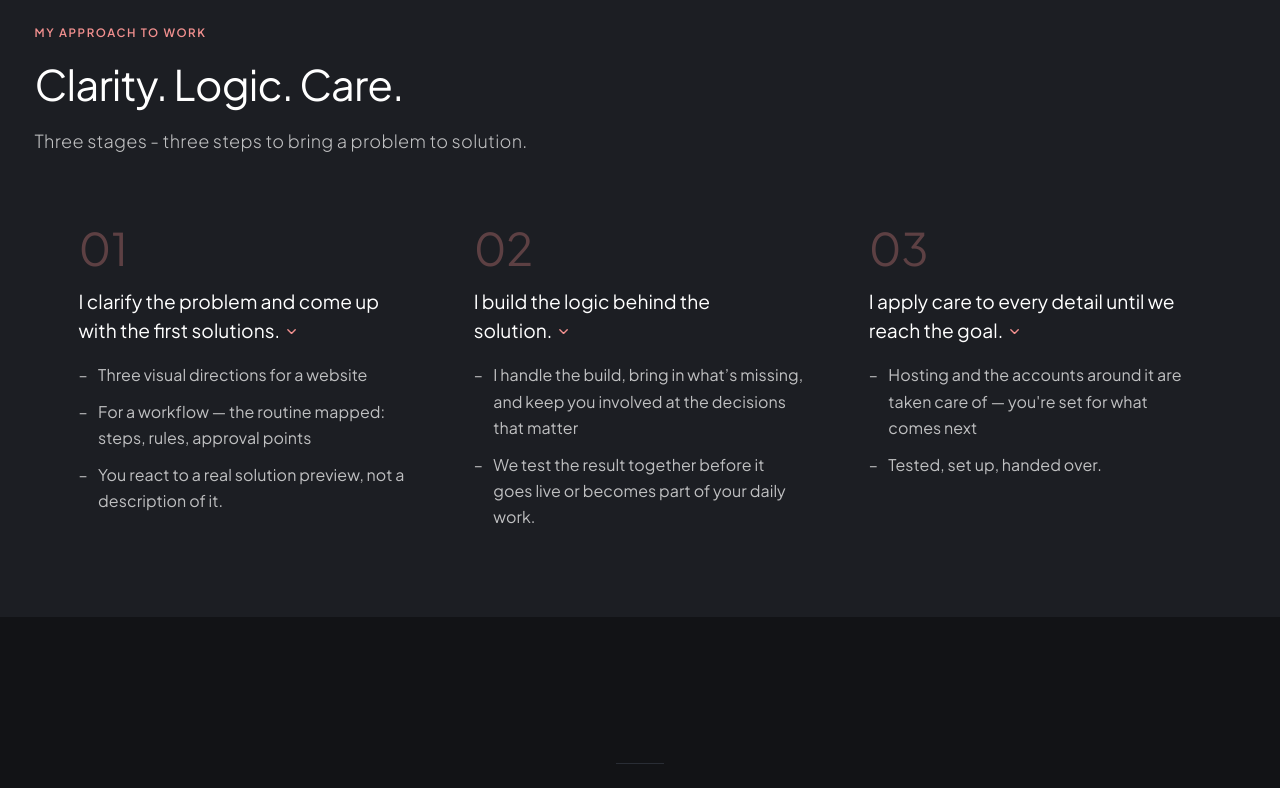
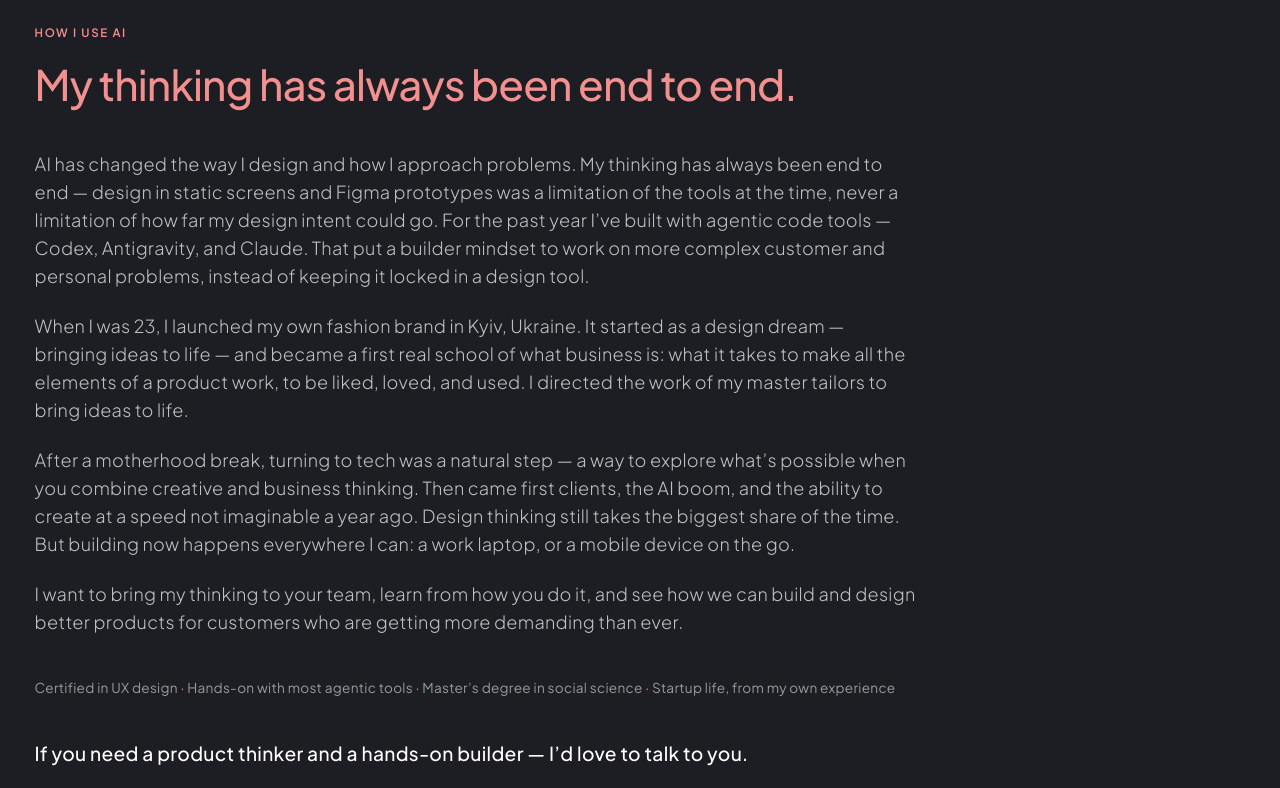
Before and after one commit to Irene2828/porfoliojuly, a Next.js app: page /hire in a window 1280 px wide. Shown: the part 5000-5788 px from the top of the page. Built offline with nearby package versions, Linux system fonts and the light colour scheme.

Commit message:
Hire page: How I use AI section replaces How It Works

```diff
--- a/src/app/hire/HireSections.tsx
+++ b/src/app/hire/HireSections.tsx
@@ -643,3 +643,188 @@ export function HireClosing() {
     </section>
   );
 }
+
+/* "How I use AI" — replaces HowItWorks on the /hire page. Copy: Iryna's own text, lightly edited. */
+
+export function HowIUseAI() {
+  return (
+    <section
+      id="how-i-use-ai"
+      style={{
+        backgroundColor: 'var(--color-matte-black, #25282e)',
+        padding: 'var(--section-entry-space, 5.1rem) 0 5.1rem 0',
+        width: '100%',
+        position: 'relative',
+        overflow: 'hidden',
+      }}
+    >
+      <style>{`
+        .hire-ai-kicker {
+          font-family: var(--font-body), 'Plus Jakarta Sans', sans-serif !important;
+          font-size: var(--text-label) !important;
+          font-weight: 600 !important;
+          text-transform: uppercase !important;
+          letter-spacing: 0.14em !important;
+          color: #f2908f !important;
+          -webkit-text-fill-color: #f2908f !important;
+        }
+        .hire-ai-title {
+          font-family: var(--font-heading) !important;
+          font-weight: 400 !important;
+          letter-spacing: -0.02em !important;
+          font-size: var(--text-section-title);
+          line-height: 1.2;
+          color: #ffffff !important;
+          -webkit-text-fill-color: #ffffff !important;
+        }
+        .hire-ai-body {
+          font-family: var(--font-body), 'Plus Jakarta Sans', sans-serif !important;
+          font-size: var(--text-body) !important;
+          font-weight: 300 !important;
+          line-height: var(--lh-body) !important;
+          letter-spacing: 0.015em !important;
+          color: rgba(255, 255, 255, 0.72) !important;
+          -webkit-text-fill-color: rgba(255, 255, 255, 0.72) !important;
+          max-width: 68ch;
+          text-align: left;
+        }
+        .hire-ai-body p {
+          margin: 0 0 1.4rem 0;
+        }
+        .hire-ai-body p:last-child {
+          margin-bottom: 0;
+        }
+        .hire-ai-creds {
+          font-family: var(--font-body), 'Plus Jakarta Sans', sans-serif !important;
+          font-size: var(--text-small) !important;
+          font-weight: 400 !important;
+          line-height: var(--lh-small) !important;
+          letter-spacing: 0.02em !important;
+          color: rgba(255, 255, 255, 0.55) !important;
+          -webkit-text-fill-color: rgba(255, 255, 255, 0.55) !important;
+          margin: 2.55rem 0 0 0;
+          text-align: left;
+        }
+        .hire-ai-creds span {
+          color: #f2908f !important;
+          -webkit-text-fill-color: #f2908f !important;
+        }
+        .hire-ai-closing {
+          font-family: var(--font-body), 'Plus Jakarta Sans', sans-serif !important;
+          font-size: calc(var(--text-body) * 1.2) !important;
+          font-weight: 500 !important;
+          line-height: var(--lh-body) !important;
+          letter-spacing: 0.015em !important;
+          color: #ffffff !important;
+          -webkit-text-fill-color: #ffffff !important;
+          margin: 2.55rem 0 0 0;
+          text-align: left;
+        }
+        @media (min-width: 1200px) {
+          #how-i-use-ai > .container {
+            max-width: 1267.2px !important;
+            padding-left: 1.76rem !important;
+            padding-right: 1.76rem !important;
+          }
+        }
+        @media (max-width: 900px) {
+          #how-i-use-ai > .container {
+            padding-left: 1.5rem !important;
+            padding-right: 1.5rem !important;
+          }
+          .hire-ai-title {
+            font-size: 2.1rem !important;
+          }
+        }
+        @media (min-width: 901px) {
+          .hire-ai-body {
+            font-size: calc(var(--text-body) + 2px) !important;
+          }
+        }
+      `}</style>
+      <div
+        className="container"
+        style={{
+          maxWidth: '1440px',
+          margin: '0 auto',
+          padding: '0 6rem',
+          textAlign: 'center',
+        }}
+      >
+        <motion.p
+          className="hire-ai-kicker"
+          initial={{ opacity: 0, y: 20 }}
+          whileInView={{ opacity: 1, y: 0 }}
+          viewport={{ once: true, amount: 0.45 }}
+          transition={{ duration: 0.68, ease: [0.16, 1, 0.3, 1] }}
+          style={{ margin: '0 0 1.05rem 0', textAlign: 'left' }}
+        >
+          HOW I USE AI
+        </motion.p>
+        <motion.h2
+          className="hire-ai-title"
+          initial={{ opacity: 0, y: 20 }}
+          whileInView={{ opacity: 1, y: 0 }}
+          viewport={{ once: true, amount: 0.45 }}
+          transition={{ duration: 0.78, delay: 0.08, ease: [0.16, 1, 0.3, 1] }}
+          style={{ margin: '0 0 2.55rem 0', textAlign: 'left' }}
+        >
+          My thinking has always been end to end.
+        </motion.h2>
+        <motion.div
+          className="hire-ai-body"
+          initial={{ opacity: 0, y: 14 }}
+          whileInView={{ opacity: 1, y: 0 }}
+          viewport={{ once: true, amount: 0.3 }}
+          transition={{ duration: 0.68, delay: 0.16, ease: [0.16, 1, 0.3, 1] }}
+        >
+          <p>
+            AI has changed the way I design and how I approach problems. My thinking has always
+            been end to end — design in static screens and Figma prototypes was a limitation of
+            the tools at the time, never a limitation of how far my design intent could go. For
+            the past year I’ve built with agentic code tools — Codex, Antigravity, and Claude.
+            That put a builder mindset to work on more complex customer and personal problems,
+            instead of keeping it locked in a design tool.
+          </p>
+          <p>
+            When I was 23, I launched my own fashion brand in Kyiv, Ukraine. It started as a
+            design dream — bringing ideas to life — and became a first real school of what
+            business is: what it takes to make all the elements of a product work, to be liked,
+            loved, and used. I directed the work of my master tailors to bring ideas to life.
+          </p>
+          <p>
+            After a motherhood break, turning to tech was a natural step — a way to explore
+            what’s possible when you combine creative and business thinking. Then came first
+            clients, the AI boom, and the ability to create at a speed not imaginable a year
+            ago. Design thinking still takes the biggest share of the time. But building now
+            happens everywhere I can: a work laptop, or a mobile device on the go.
+          </p>
+          <p>
+            I want to bring my thinking to your team, learn from how you do it, and see how we
+            can build and design better products for customers who are getting more demanding
+            than ever.
+          </p>
+        </motion.div>
+        <motion.p
+          className="hire-ai-creds"
+          initial={{ opacity: 0, y: 14 }}
+          whileInView={{ opacity: 1, y: 0 }}
+          viewport={{ once: true, amount: 0.45 }}
+          transition={{ duration: 0.68, delay: 0.2, ease: [0.16, 1, 0.3, 1] }}
+        >
+          Certified in UX design <span>·</span> Hands-on with most agentic tools <span>·</span>{' '}
+          Master’s degree in social science <span>·</span> Startup life, from my own experience
+        </motion.p>
+        <motion.p
+          className="hire-ai-closing"
+          initial={{ opacity: 0, y: 14 }}
+          whileInView={{ opacity: 1, y: 0 }}
+          viewport={{ once: true, amount: 0.45 }}
+          transition={{ duration: 0.68, delay: 0.28, ease: [0.16, 1, 0.3, 1] }}
+        >
+          If you need a product thinker and a hands-on builder — I’d love to talk to you.
+        </motion.p>
+      </div>
+    </section>
+  );
+}
--- a/src/app/hire/page.tsx
+++ b/src/app/hire/page.tsx
@@ -2,10 +2,9 @@ import type { Metadata } from 'next';
 import Header from '../components/Header';
 import HeroV2 from '../v2/components/HeroV2';
 import ProjectsV2 from '../v2/components/ProjectsV2';
-import HowItWorks from '../v2/components/HowItWorks';
 import Footer from '../components/Footer';
 import ClientWrapper from '../components/ClientWrapper';
-import { CaseStories, HireClosing } from './HireSections';
+import { CaseStories, HireClosing, HowIUseAI } from './HireSections';
 
 export const metadata: Metadata = {
   title: 'Iryna Sheremeta — Product Designer & AI Builder',
@@ -49,8 +48,8 @@ export default function HirePage() {
         {/* Case stories: Terry Fox + BuyUkrainian, problem to live use */}
         <CaseStories />
 
-        {/* How I work — same section as the homepage */}
-        <HowItWorks />
+        {/* How I use AI — her story, replaces the homepage's How It Works */}
+        <HowIUseAI />
 
         {/* Closing — recruiter version of the homepage prefooter */}
         <HireClosing />
```
